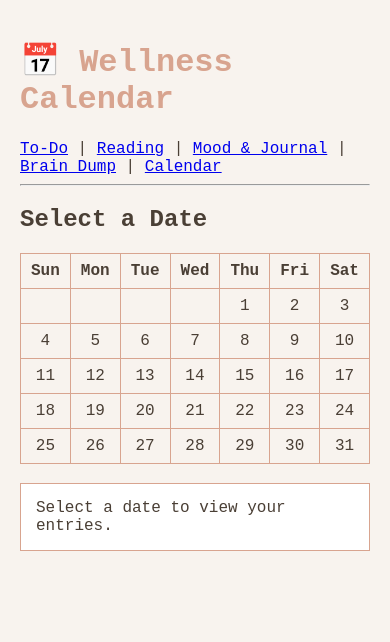
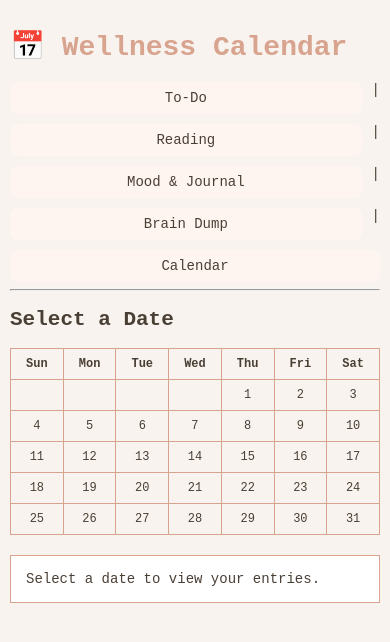
Before and after one commit to bahandradeg/personal-wellness-app, a plain HTML site: page calendar.html in a window 390 px wide. Drawn offline with Linux system fonts and the light colour scheme.

Commit message:
Update calendar.html

```diff
--- a/calendar.html
+++ b/calendar.html
@@ -36,6 +36,39 @@
       margin-top: 20px;
       white-space: pre-wrap;
     }
+    @media (max-width: 600px) {
+  body {
+    font-size: 14px;
+    padding: 10px;
+  }
+
+  nav {
+    display: flex;
+    flex-wrap: wrap;
+    gap: 10px;
+  }
+
+  nav a {
+    flex: 1 1 45%;
+    text-align: center;
+    background: #fff5f0;
+    padding: 8px;
+    border-radius: 8px;
+    text-decoration: none;
+    color: #4a3f35;
+  }
+
+  input, button, textarea {
+    font-size: 1em;
+    width: 100%;
+    box-sizing: border-box;
+  }
+
+  .calendar td, .calendar th {
+    font-size: 12px;
+    padding: 6px;
+  }
+}
   </style>
 </head>
 <body>
```
